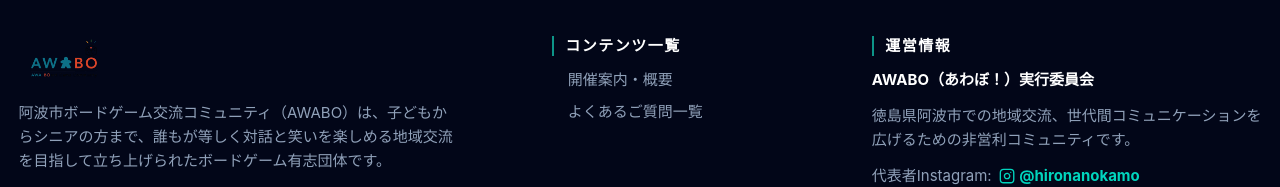
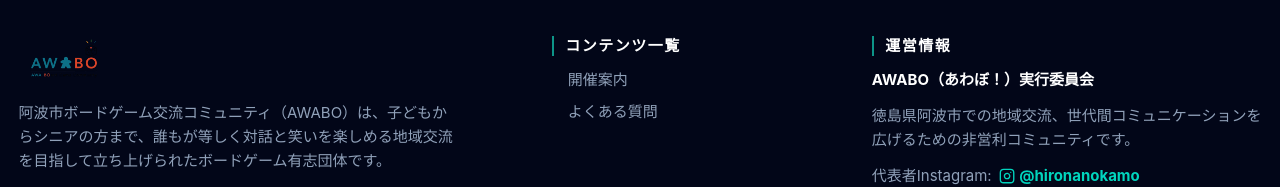
Before and after one commit to hiromix999/website, a React (Vite) app: page / in a window 1280 px wide. Shown: the part 4601-4788 px from the top of the page. Built offline with nearby package versions, Linux system fonts and the light colour scheme.

Commit message:
style: update page titles and navigation labels
Shorten the document title and navigation text for better readability and consistency across the site.

```diff
--- a/index.html
+++ b/index.html
@@ -3,7 +3,7 @@
   <head>
     <meta charset="UTF-8" />
     <meta name="viewport" content="width=device-width, initial-scale=1.0" />
-    <title>阿波市ボードゲーム交流会「AWABO（あわボ！）公式サイト</title>
+    <title>阿波市ボードゲーム交流会「AWABO（あわボ！）</title>
   </head>
   <body>
     <div id="root"></div>
--- a/src/App.tsx
+++ b/src/App.tsx
@@ -1154,8 +1154,8 @@
             <div className="md:col-span-3 space-y-3 text-xs">
               <h4 className="font-extrabold text-white tracking-widest border-l-2 border-[#0D9488] pl-2.5">コンテンツ一覧</h4>
               <ul className="space-y-2.5 pl-3.5 text-slate-400">
-                <li><a href="#section-info" className="hover:text-white transition">開催案内・概要</a></li>
-                <li><a href="#section-faq" className="hover:text-white transition">よくあるご質問一覧</a></li>
+                <li><a href="#section-info" className="hover:text-white transition">開催案内</a></li>
+                <li><a href="#section-faq" className="hover:text-white transition">よくある質問</a></li>
               </ul>
             </div>
 
```
